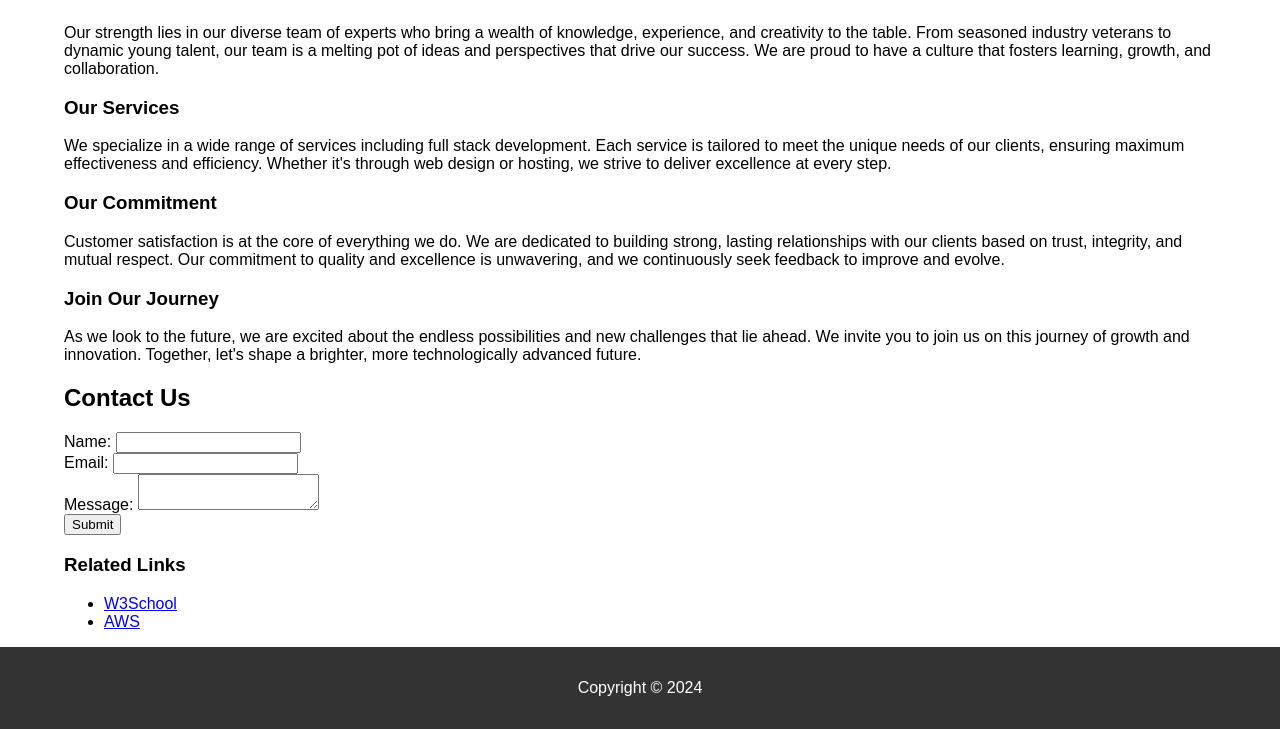
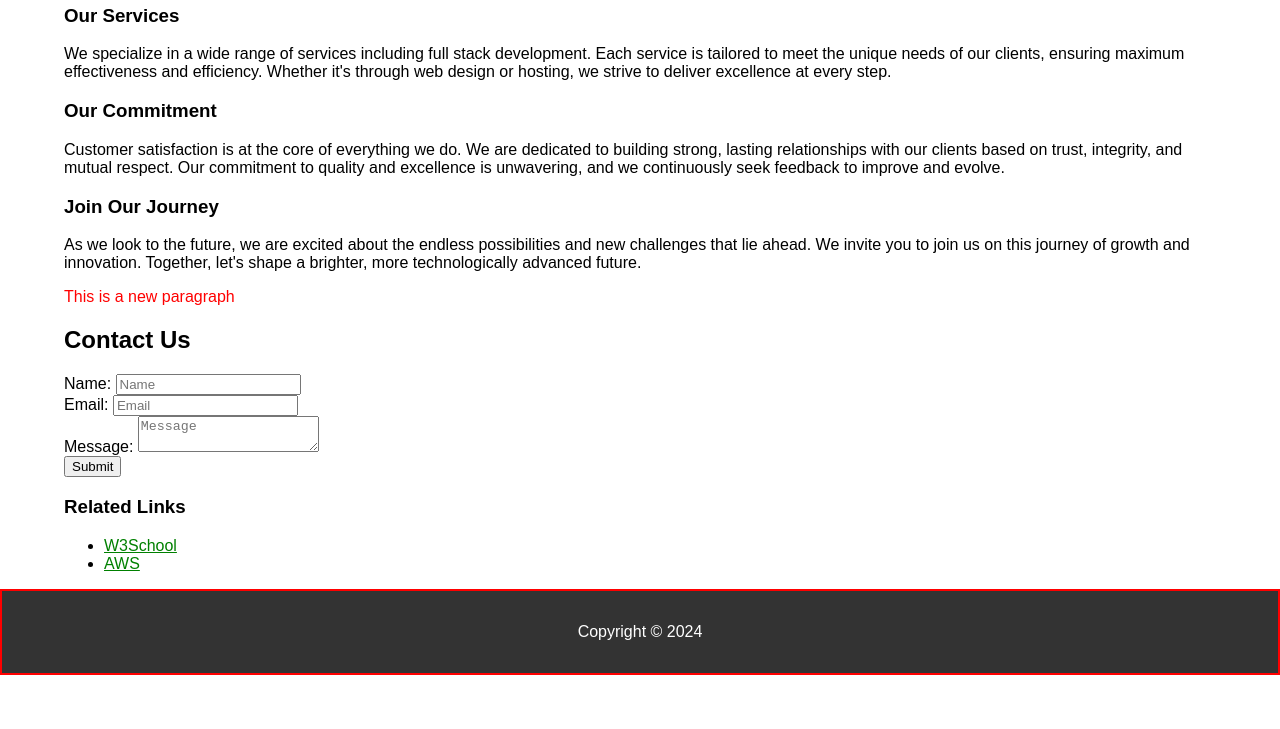
Before and after one commit to Cealrglario/Lab5, a plain HTML site: page lab5_exe_C.html in a window 1280 px wide. Shown: the part 666-1395 px from the top of the page. After the commit the page ends 1341 px from the top, so only its background shows below. Drawn offline with Linux system fonts and the light colour scheme.

Commit message:
Finished Exercise C

```diff
--- a/lab5_exe_C.html
+++ b/lab5_exe_C.html
@@ -222,32 +222,56 @@ Description : DOM Elements.
 
 				// Task 4: Create a new <p> element and append it to the 'About Us' section
 				let newParagraph = document.createElement("p");
-				let aboutUs = document.querySelector("section p");
-				newParagraph.textContent = "New paragraph test.";
+				let aboutUs = document.querySelector("section");
+				newParagraph.textContent = "This is a new paragraph";
+				newParagraph.style.color = 'red';
 				aboutUs.appendChild(newParagraph);
 
 				// Task 5: Add placeholders to input elements based on their corresponding label IDs
 				let labels = document.querySelectorAll('label');
+
+				function capitalizeWord(word) {
+					return word.charAt(0).toUpperCase() + word.slice(1);
+				}
+
 				labels.forEach((label) => {
-					labelID = label.getAttribute("for");
-					if (labelID) {
-						label.setAttribute("label") = labelID;
-					}
+					let labelID = label.getAttribute("for");
+					let input = document.getElementById(labelID);
+					input.setAttribute("placeholder", capitalizeWord(labelID));
 				});
 
 				// Task 6: Set the src attribute of the image
-
+				let image = document.querySelector("img");
+				image.setAttribute("src", "./images/example.svg");
 
 				// Task 7: Add a new item in the navigation menu
+				let newItem = document.createElement("li");
+				let newItemLink = document.createElement("a");
+				newItemLink.setAttribute("href", "#");
+				newItemLink.textContent = "Blog";
 
+				newItem.appendChild(newItemLink);
+				let navMenu = document.querySelector("ul");
+				navMenu.appendChild(newItem);
 
 				// Task 8: Change the submit button text upon clicking and make it disabled
+				let button = document.querySelector('input[type="button"]')
 
+				button.addEventListener("click", function() {
+					button.value = "Submitted";
+					button.disabled = "true";
+				});
 
 				// Task 9: Change the text color of each item in the 'Related Links' to green
+				let links = document.querySelectorAll("aside ul li a")
+				links.forEach((link) => {
+					link.style.color = "green";
+				});
 
 
 				// Task 10: Add a red solid border to the footer
+				let footer = document.querySelector("footer")
+				footer.style.border = "2px solid red";
 			});
 		</script>
 	</body>
```
Also changed, not shown: 1 other file.
